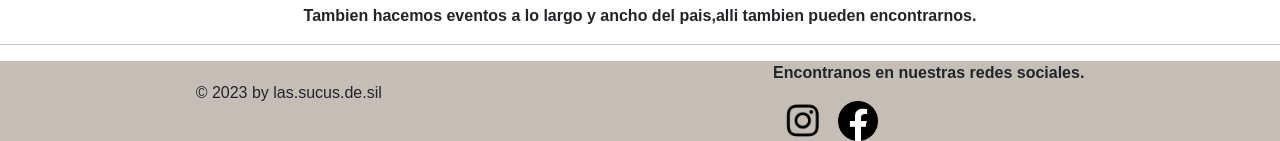
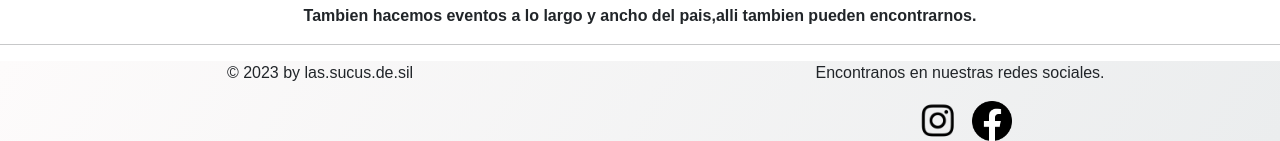
Before and after one commit to Fedeerodriguez/sitio-las.sucus.de.sil, a plain HTML site: page index.html in a window 1280 px wide. Shown: the part 1812-1953 px from the top of the page. Drawn offline with Linux system fonts and the light colour scheme.

Commit message:
modificando el footer y aplicando boostrap

```diff
--- a/css/style.css
+++ b/css/style.css
@@ -224,10 +224,7 @@ color: white;
 /* Estilos del footer*/
 
 footer{
-    background-color: rgb(196, 190, 183);
-    display: flex;
-    justify-content:space-around;
-    align-items: center;
+    background-image: linear-gradient(120deg, #fdfbfb 0%, #ebedee 100%);
     height: 100%;
     width: 100%;
 
--- a/index.html
+++ b/index.html
@@ -87,14 +87,20 @@
         <p class="info-extra">Tambien hacemos eventos a lo largo y ancho del pais,alli tambien pueden encontrarnos.</p>
     </section>
     <hr/>
-    <footer>
-        <p>© 2023 by las.sucus.de.sil</p>
-        <div class="redes">
-            <p>Encontranos en nuestras redes sociales.</p>
-            <a href="https://www.instagram.com/las.sucus.de.sil/"> <img class="img-redes"  src="./imagenes/Instagram-img.png" alt="instagram"></a>
-            <a href=""><img class="img-redes" src="./imagenes/facebook-img.png" alt="facebook"></a>
 
-        </footer>
+    <footer class="container-fluid text-center">
+      <div class="row">
+       <div class="col-xs-12 col-sm-12 col-md-6"> <p>© 2023 by las.sucus.de.sil</p>
+       </div>
+
+       <div class="col" > <p>Encontranos en nuestras redes sociales.</p>
+         <a href="https://www.instagram.com/las.sucus.de.sil/"> <img class="img-redes"  src="../imagenes/Instagram-img.png" alt="instagram"></a>
+         <a href=""><img class="img-redes" src="../imagenes/facebook-img.png" alt="facebook"></a></div>
+      </div>
+
+   </footer>
+
+      <!-- Enlace de js de boostrap -->
        <script src="./js/bootstrap.js"></script>
 </body>
 </html>
```
Also changed, not shown: pages/contacto.html (+13 -7 lines), pages/novedades.html (+15 -0 lines), pages/plantas y  macetas.html (+14 -0 lines), pages/sobre nosotros.html (+15 -0 lines).
